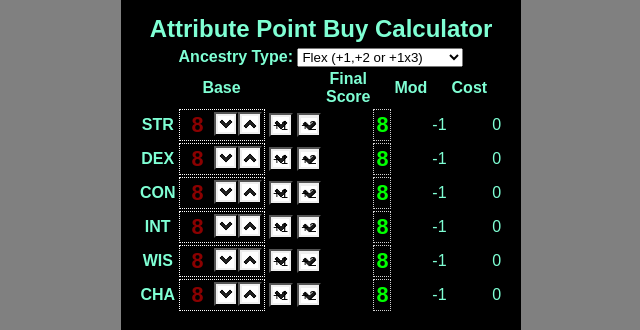
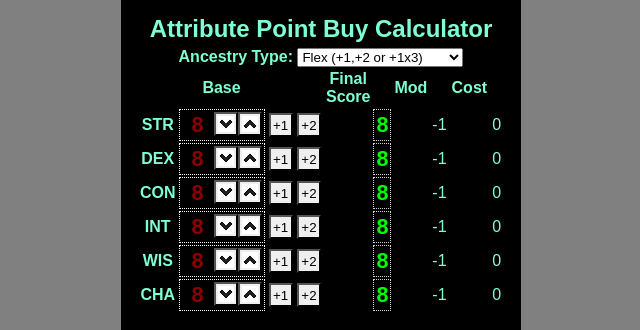
Before and after one commit to ddoherty145/custom-dnd-calc, a plain HTML site: page custom-dnd-calc/index.html in a window 1280 px wide. Shown: the top 330 px of the page, 319-959 px from the left. Drawn offline with Linux system fonts and the light colour scheme.

Commit message:
bug fix attempt commit

```diff
--- a/custom-dnd-calc/pointbuy.css
+++ b/custom-dnd-calc/pointbuy.css
@@ -61,7 +61,7 @@ button.bonus{
 }
 
 button.one{
-    background-image: url('arrowdown.png');
+    background-image: url('');
 }
 
 button.one:before{
@@ -70,13 +70,13 @@ button.one:before{
 
 button.two:before{
     content:'+2';
-    background-image:url('arrowdown.png');
+    background-image:url('');
 }
 
 button.bonus.pressed{
     background-color: salmon;
     color:white;
-    background-image: url('arrowup.png');
+    background-image: url('');
 }
 
 span.base{
```
